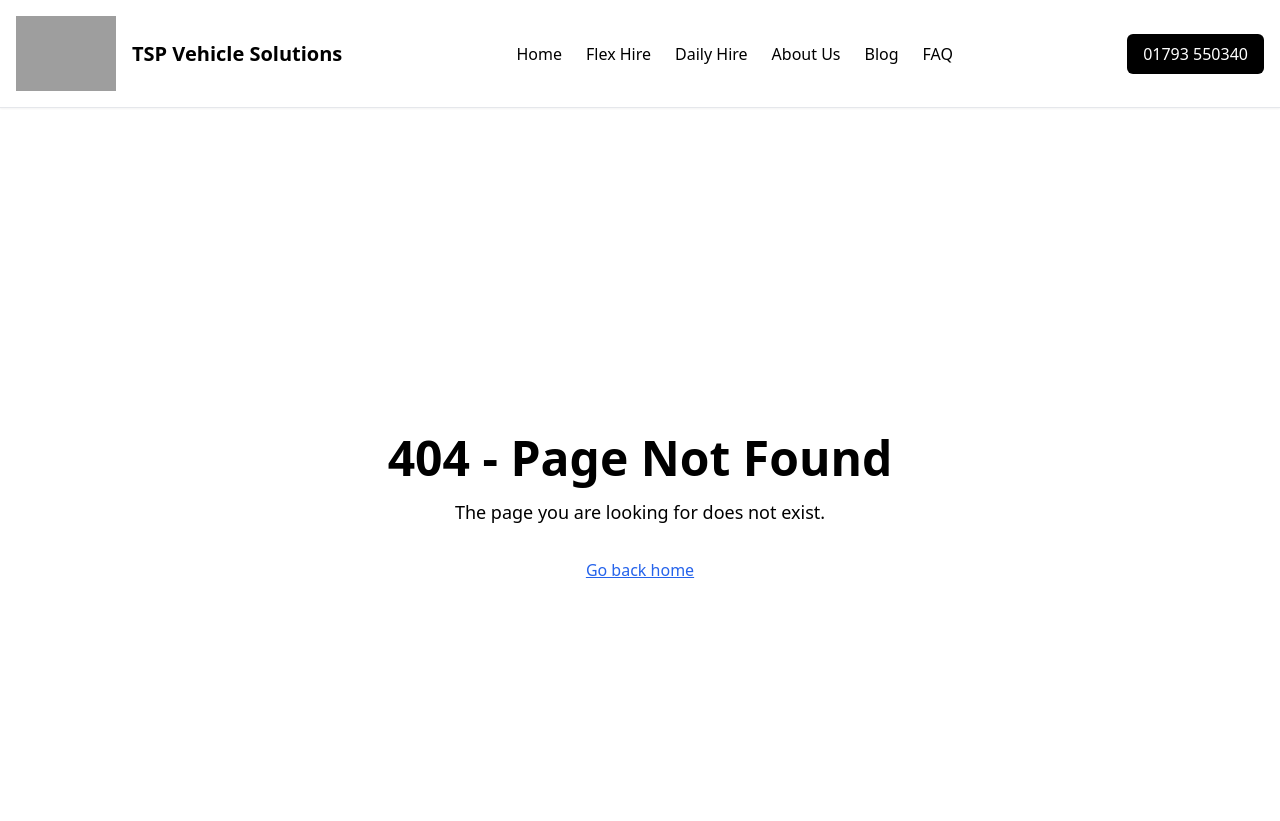
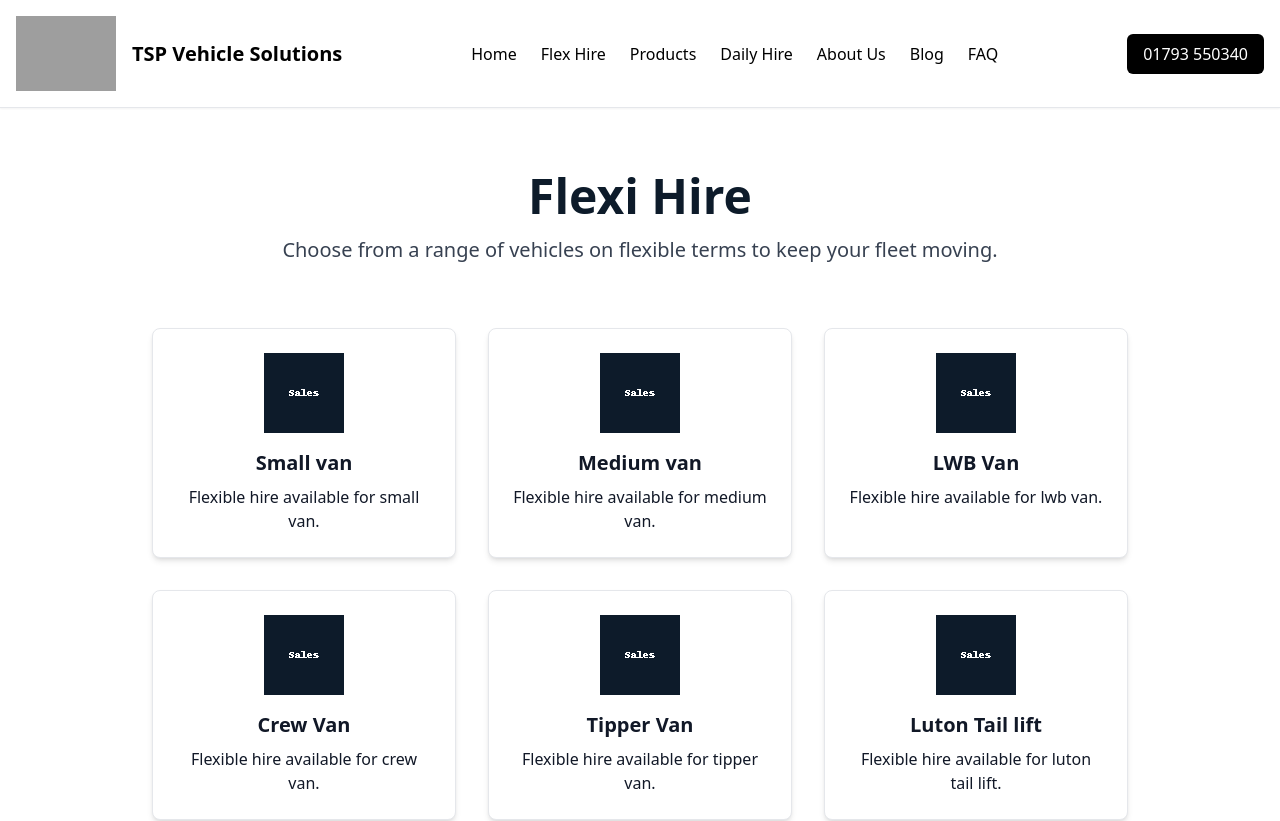
Before and after one commit to danielosman84/tsp, a Next.js app: page /flexi-hire in a window 1280 px wide. Before the commit this address had no page. Shown: the top 821 px of the page. Built offline with nearby package versions, Linux system fonts and the light colour scheme; grey boxes are pictures that could not be loaded.

Commit message:
Add flexi hire and products pages

```diff
--- a/components/Header.js
+++ b/components/Header.js
@@ -11,7 +11,8 @@ export default function Header() {
         </div>
         <nav className="hidden md:flex space-x-6">
           <Link href="/">Home</Link>
-          <Link href="/services">Flex Hire</Link>
+          <Link href="/flexi-hire">Flex Hire</Link>
+          <Link href="/products">Products</Link>
           <Link href="/daily">Daily Hire</Link>
           <Link href="/about">About Us</Link>
           <Link href="/blog">Blog</Link>
--- /dev/null
+++ b/pages/flexi-hire.js
@@ -0,0 +1,49 @@
+import { Card, CardContent } from "../components/ui/card";
+import Image from "next/image";
+import Meta from "../components/Meta";
+
+export default function FlexiHire() {
+  const products = [
+    "Small van",
+    "Medium van",
+    "LWB Van",
+    "Crew Van",
+    "Tipper Van",
+    "Luton Tail lift",
+  ];
+  return (
+    <div className="min-h-screen bg-white text-gray-900 font-sans">
+      <Meta
+        title="Flexi Hire"
+        description="Flexible vehicle hire options for your business."
+        canonical="https://www.rouleurco.com/flexi-hire"
+        image="/images/sales-leadership.png"
+      />
+
+      <header className="max-w-4xl mx-auto text-center py-16 px-4">
+        <h1 className="text-4xl md:text-5xl font-bold mb-4 text-[#0D1B2A]">Flexi Hire</h1>
+        <p className="mt-4 text-lg md:text-xl text-gray-700">
+          Choose from a range of vehicles on flexible terms to keep your fleet moving.
+        </p>
+      </header>
+
+      <section className="max-w-5xl mx-auto grid grid-cols-1 md:grid-cols-2 lg:grid-cols-3 gap-8 px-6 mb-20">
+        {products.map((product) => (
+          <Card key={product}>
+            <CardContent className="p-6 text-center">
+              <Image
+                src="/images/sales-leadership.png"
+                alt={product}
+                width={80}
+                height={80}
+                className="mx-auto mb-4"
+              />
+              <h2 className="text-xl font-semibold mb-2">{product}</h2>
+              <p>Flexible hire available for {product.toLowerCase()}.</p>
+            </CardContent>
+          </Card>
+        ))}
+      </section>
+    </div>
+  );
+}
--- /dev/null
+++ b/pages/products.js
@@ -0,0 +1,43 @@
+import { Card, CardContent } from "../components/ui/card";
+import Image from "next/image";
+import Meta from "../components/Meta";
+
+export default function Products() {
+  const products = [
+    "Small van",
+    "Medium van",
+    "LWB Van",
+    "Crew Van",
+    "Tipper Van",
+    "Luton Tail lift",
+  ];
+
+  return (
+    <main className="max-w-5xl mx-auto py-16 px-6">
+      <Meta
+        title="Products"
+        description="Explore our range of vehicles available for hire."
+        canonical="https://www.rouleurco.com/products"
+        image="/images/sales-leadership.png"
+      />
+      <h1 className="text-4xl font-bold mb-8 text-center">Products</h1>
+      <div className="grid grid-cols-1 md:grid-cols-2 lg:grid-cols-3 gap-8">
+        {products.map((product) => (
+          <Card key={product}>
+            <CardContent className="p-6 text-center">
+              <Image
+                src="/images/sales-leadership.png"
+                alt={product}
+                width={80}
+                height={80}
+                className="mx-auto mb-4"
+              />
+              <h2 className="text-xl font-semibold mb-2">{product}</h2>
+              <p>Learn more about our {product.toLowerCase()} options.</p>
+            </CardContent>
+          </Card>
+        ))}
+      </div>
+    </main>
+  );
+}
--- a/pages/services.js
+++ /dev/null
@@ -1,53 +0,0 @@
-// pages/whatwedo.js
-import { Card, CardContent } from "../components/ui/card";
-import { Button } from "../components/ui/button";
-import Image from "next/image";
-import Meta from "../components/Meta";
-
-export default function Services() {
-  return (
-    <div className="min-h-screen bg-white text-gray-900 font-sans">
-      <Meta
-        title="Services"
-        description="Discover our services for the vehicle rental industry."
-        canonical="https://www.rouleurco.com/services"
-        image="/images/sales-leadership.png"
-      />
-
-      {/* Header */}
-      <header className="max-w-4xl mx-auto text-center py-16 px-4">
-        <h1 className="text-4xl md:text-5xl font-bold mb-4 text-[#0D1B2A]">Services</h1>
-        <p className="mt-4 text-lg md:text-xl text-gray-700">
-          We help vehicle rental businesses scale faster with outsourced sales, proven systems, and dedicated support.
-        </p>
-      </header>
-
-      {/* Services */}
-      <section className="max-w-5xl mx-auto grid grid-cols-1 md:grid-cols-2 gap-8 px-6 mb-20">
-        <Card>
-          <CardContent className="p-6 text-center">
-            <Image src="/images/sales-leadership.png" alt="Sales Leadership" width={80} height={80} className="mx-auto mb-4" />
-            <h2 className="text-xl font-semibold mb-2">Sales Strategy & Execution</h2>
-            <p>We become your sales engine — identifying opportunities, managing pipelines, and closing deals.</p>
-          </CardContent>
-        </Card>
-        <Card>
-          <CardContent className="p-6 text-center">
-            <Image src="/images/lead-conversion.png" alt="Lead Conversion" width={80} height={80} className="mx-auto mb-4" />
-            <h2 className="text-xl font-semibold mb-2">Inbound Lead Management</h2>
-            <p>Never miss a lead. We handle inbound enquiries, qualify prospects, and convert them into hires.</p>
-          </CardContent>
-        </Card>
-      </section>
-
-      {/* CTA */}
-      <section className="bg-[#E9F1F7] py-12">
-        <div className="max-w-4xl mx-auto text-center">
-          <h3 className="text-2xl font-semibold mb-4 text-[#0D1B2A]">Ready to see the impact?</h3>
-          <p className="mb-6 text-gray-700">Book a discovery call and let’s talk about how we can help grow your business.</p>
-          <Button className="text-lg px-8 py-4 bg-[#00A6A6] hover:bg-[#008C8C] text-white">Book a Call</Button>
-        </div>
-      </section>
-    </div>
-  );
-}
```
